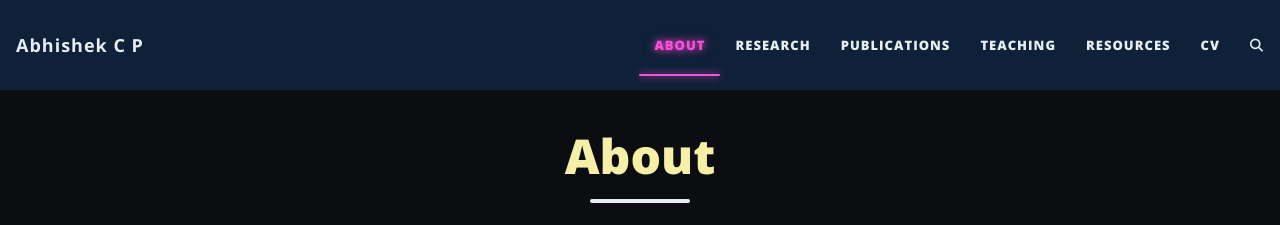
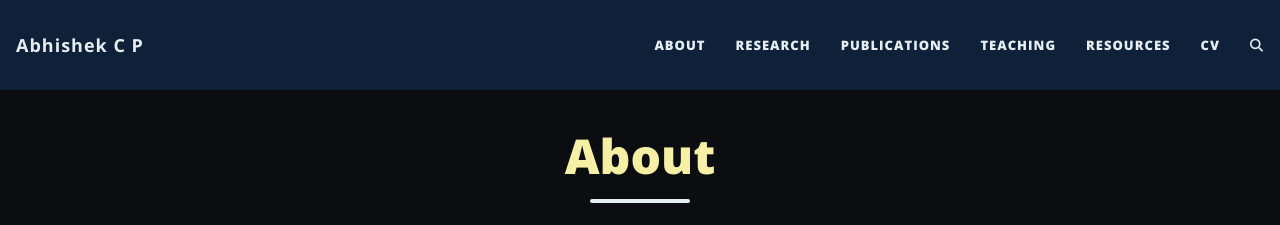
Before and after one commit to abhishek-c-p/abhishek-c-p.github.io, a Jekyll site: the page built from aboutme.md, in a window 1280 px wide. Shown: the top 225 px of the page. Built offline with Jekyll 4.4.1, drawn with Linux system fonts in a browser that asks for light colours; comment, search, counter and statistics services are not loaded.

Commit message:
Update nav.html

```diff
--- a/_includes/nav.html
+++ b/_includes/nav.html
@@ -1,55 +1,40 @@
 <nav class="navbar navbar-expand-xl navbar-light fixed-top navbar-custom {% if page.nav-short %}top-nav-short-permanent{% else %}top-nav-regular{% endif %}">
 
   {%- if site.title-img -%}
-    <a class="navbar-brand navbar-brand-logo" href="{{ '/' | absolute_url }}"><img alt="{{ site.title }} Logo" src="{{ site.title-img | relative_url}}"/></a>
+    <a class="navbar-brand navbar-brand-logo" href="{{ '/' | absolute_url }}">
+      <img alt="{{ site.title }} Logo" src="{{ site.title-img | relative_url}}"/>
+    </a>
   {%- elsif site.title -%}
     <a class="navbar-brand" href="{{ '/' | absolute_url }}">{{ site.title }}</a>
   {%- endif -%}
 
-  <button class="navbar-toggler" type="button" data-toggle="collapse" data-target="#main-navbar" aria-controls="main-navbar" aria-expanded="false" aria-label="Toggle navigation">
+  <button class="navbar-toggler" type="button" data-toggle="collapse" data-target="#main-navbar"
+          aria-controls="main-navbar" aria-expanded="false" aria-label="Toggle navigation">
     <span class="navbar-toggler-icon"></span>
   </button>
 
   <div class="collapse navbar-collapse" id="main-navbar">
     <ul class="navbar-nav ml-auto">
       {%- for link in site.navbar-links -%}
-
-        {%- if link[1].first -%}
-          {%- assign active_dropdown = false -%}
-          {%- for childlink in link[1] -%}
-            {%- for linkparts in childlink -%}
-              {%- assign child_url = linkparts[1] | relative_url -%}
-              {%- if page.url == child_url or page.url contains child_url -%}
-                {%- assign active_dropdown = true -%}
-              {%- endif -%}
-            {%- endfor -%}
-          {%- endfor -%}
-
-          <li class="nav-item dropdown {% if active_dropdown %}active{% endif %}">
+        {%- if link[1].first %}
+          <li class="nav-item dropdown">
             <a class="nav-link dropdown-toggle" href="#" id="navbarDropdown" role="button"
                data-toggle="dropdown" aria-haspopup="true" aria-expanded="false">
               {{ link[0] }}
             </a>
             <div class="dropdown-menu dropdown-menu-right" aria-labelledby="navbarDropdown">
               {%- for childlink in link[1] -%}
-                {%- for linkparts in childlink -%}
-                  {%- assign child_url = linkparts[1] | relative_url -%}
-                  <a class="dropdown-item {% if page.url == child_url or page.url contains child_url %}active{% endif %}"
-                     href="{{ child_url }}">
-                    {{ linkparts[0] }}
-                  </a>
+                {%- for linkparts in childlink %}
+                  <a class="dropdown-item" href="{{ linkparts[1] | relative_url }}">{{ linkparts[0] }}</a>
                 {%- endfor -%}
-              {%- endfor -%}
+              {%- endfor %}
             </div>
           </li>
-
-        {%- else -%}
-          {%- assign link_url = link[1] | relative_url -%}
-          <li class="nav-item {% if page.url == link_url or page.url contains link_url %}active{% endif %}">
-            <a class="nav-link" href="{{ link_url }}">{{ link[0] }}</a>
+        {% else %}
+          <li class="nav-item {% if page.url == link[1] or page.permalink == link[1] %}active{% endif %}">
+            <a class="nav-link" href="{{ link[1] | relative_url }}">{{ link[0] }}</a>
           </li>
         {%- endif -%}
-
       {%- endfor -%}
 
       {% if site.post_search %}
@@ -69,16 +54,6 @@
     {% endfor %}
   {% endif %}
 
-  {% if site.avatar and page.show-avatar != false %}
-    <div class="avatar-container">
-      <div class="avatar-img-border">
-        <a href="{{ '/' | absolute_url }}">
-          <img alt="Navigation bar avatar" class="avatar-img" src="{{ site.avatar | relative_url }}" />
-        </a>
-      </div>
-    </div>
-  {% endif %}
-
 </nav>
 
 {% include search.html %}
```
